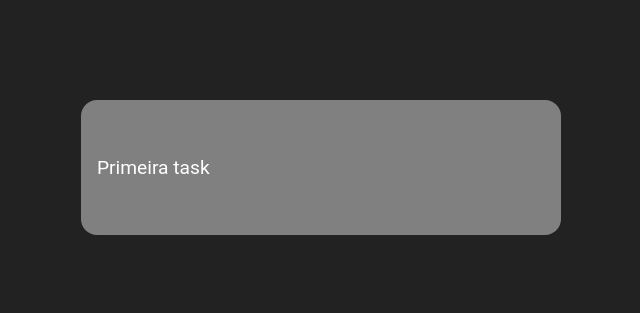
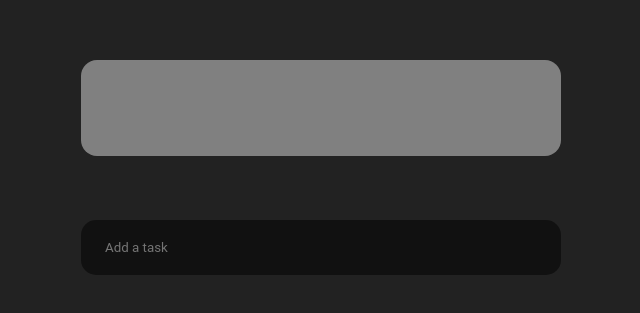
Before and after one commit to ranielm/react-modulo-02, a React (Create React App) app: page / in a window 1280 px wide. Shown: the part 233-546 px from the top of the page, without its empty margins (319-959 px from the left). Built offline with nearby package versions, Linux system fonts and the light colour scheme.

Commit message:
adicionando aula 03

```diff
--- a/package.json
+++ b/package.json
@@ -11,6 +11,7 @@
     "@types/react": "^18.0.0",
     "@types/react-dom": "^18.0.0",
     "@types/styled-components": "^5.1.26",
+    "nanoid": "^4.0.2",
     "react": "^18.2.0",
     "react-dom": "^18.2.0",
     "react-scripts": "5.0.1",
--- a/src/App.tsx
+++ b/src/App.tsx
@@ -1,4 +1,4 @@
-import Listview from "./components/Listview/Listview";
+import Listview from "./screens/Listview";
 import { AppLayoutContainer, GlobalStyle } from "./styles";
 
 const App = () => {
--- /dev/null
+++ b/src/components/Checkbox/index.tsx
@@ -0,0 +1,48 @@
+import styled, { StyledComponent } from "styled-components";
+import { colors } from "../../styles";
+import { ComponentProps } from "react";
+
+const CheckboxContainer = styled.div`
+  display: inline-block;
+  vertical-align: middle;
+`;
+
+const HiddenCheckbox = styled.input`
+  border: 0;
+  clip: rect(0 0 0 0);
+  clip-path: inset(50%);
+  height: 1px;
+  margin: -1px;
+  overflow: hidden;
+  padding: 0;
+  position: absolute;
+  white-space: nowrap;
+  width: 1px;
+`;
+
+type CheckboxProps = {
+  checked: boolean;
+};
+
+const StyledCheckbox = styled.div<CheckboxProps>`
+  display: inline-block;
+  width: 25px;
+  height: 25px;
+  background: ${(props) => (props.checked ? colors.primary : "none")};
+  border: 3px solid ${colors.primary};
+  border-radius: 25px;
+  transition: all 100ms;
+`;
+
+type Props = ComponentProps<StyledComponent<"input", {}>>;
+
+const Checkbox = ({ checked, ...props }: Props) => {
+  return (
+    <CheckboxContainer>
+      <HiddenCheckbox {...props} type="checkbox" />
+      <StyledCheckbox checked={checked} />
+    </CheckboxContainer>
+  );
+};
+
+export default Checkbox;
--- a/src/components/DecisionLoop/DecisionLoop.tsx
+++ b/src/components/DecisionLoop/index.tsx
@@ -1,4 +1,4 @@
-import ShowNumbers from "../ShowNumbers/ShowNumbers";
+import ShowNumbers from "../ShowNumbers";
 
 const DecisionLoop = () => {
   const numbers: number[] = [1, 2, 6, 78, 90, 35];
--- a/src/components/Listview/Listview.styles.ts
+++ /dev/null
@@ -1,23 +0,0 @@
-import styled from "styled-components";
-
-export const ListContainer = styled.div`
-    display: flex;
-    flex-direction: column;
-    align-items: stretch;
-    width: 30rem;
-`
-
-export const TodoListContainer = styled.div`
-    background: grey;
-    border-radius: 1rem;
-    padding: 3rem 1rem;
-    display: flex;
-    flex-direction: column;
-`
-
-export const TodoListItem = styled.label`
-    display: flex;
-    padding: 0.5rem 0;
-    align-items: center;
-    font-size: 1.2rem;
-`
--- a/src/components/Listview/Listview.tsx
+++ /dev/null
@@ -1,26 +0,0 @@
-import {
-  ListContainer,
-  TodoListContainer,
-  TodoListItem,
-} from "./Listview.styles";
-import { ITaskState } from "./Listview.types";
-
-const Listview = () => {
-  const tasks: ITaskState[] = [
-    { id: "1", label: "Primeira task", isComplete: false },
-  ];
-
-  return (
-    <ListContainer>
-      <TodoListContainer>
-        <TodoListItem>
-          {tasks.map((eachTask) => {
-            return eachTask.label;
-          })}
-        </TodoListItem>
-      </TodoListContainer>
-    </ListContainer>
-  );
-};
-
-export default Listview;
--- /dev/null
+++ b/src/components/Spacer/index.tsx
@@ -0,0 +1,20 @@
+import React from "react";
+import styled from "styled-components";
+
+type SpacerProps = {
+  flex?: number;
+  height?: number;
+  width?: number;
+};
+
+const StyledSpacer = styled.div<SpacerProps>`
+  height: ${(props) => props.height && `${props.height}rem`};
+  width: ${(props) => props.width && `${props.width}rem`};
+  flex: ${(props) => props.flex};
+`;
+
+const Spacer = ({ height, width, flex }: SpacerProps) => {
+  return <StyledSpacer height={height} width={width} flex={flex} />;
+};
+
+export default Spacer;
--- /dev/null
+++ b/src/screens/Listview/Listview.styles.ts
@@ -0,0 +1,31 @@
+import styled from "styled-components";
+
+export const ListContainer = styled.div`
+  display: flex;
+  flex-direction: column;
+  align-items: stretch;
+  width: 30rem;
+`;
+
+export const TodoListContainer = styled.div`
+  background: grey;
+  border-radius: 1rem;
+  padding: 3rem 1rem;
+  display: flex;
+  flex-direction: column;
+`;
+
+export const TodoListItem = styled.label`
+  display: flex;
+  padding: 0.5rem 0;
+  align-items: center;
+  font-size: 1.2rem;
+`;
+
+export const Input = styled.input`
+  background: rgba(0, 0, 0, 0.5);
+  border: none;
+  border-radius: 15px;
+  color: #fff;
+  padding: 20px 24px;
+`;
--- a/src/components/Listview/Listview.types.ts
+++ b/src/screens/Listview/Listview.types.ts
@@ -1,4 +1,4 @@
-export interface ITaskState {
+export interface ITask {
     id: string
     label: string
     isComplete: boolean
--- /dev/null
+++ b/src/screens/Listview/index.tsx
@@ -0,0 +1,69 @@
+import { useState, ChangeEvent, KeyboardEvent } from "react";
+import Checkbox from "../../components/Checkbox";
+import Spacer from "../../components/Spacer";
+import {
+  Input,
+  ListContainer,
+  TodoListContainer,
+  TodoListItem,
+} from "./Listview.styles";
+import { ITask } from "./Listview.types";
+import { nanoid } from "nanoid";
+
+const Listview = () => {
+  const [tasks, setTasks] = useState<ITask[]>([]);
+  const [newTaskLabel, setNewTaskLabel] = useState("");
+  const handleNewTaskLabelChange = (event: ChangeEvent<HTMLInputElement>) => {
+    setNewTaskLabel(event.target.value);
+  };
+  const addTask = (label: string) => {
+    const id = nanoid();
+    setTasks((tasks) => [...tasks, { id, label: label, isComplete: false }]);
+  };
+  const handleNewTaskKeyPress = (event: KeyboardEvent<HTMLInputElement>) => {
+    if (event.key === "Enter" && newTaskLabel !== "") {
+      addTask(newTaskLabel);
+      setNewTaskLabel("");
+    }
+  };
+  const updateTaskCompletion = (taskId: string, isComplete: boolean) => {
+    setTasks((tasks) =>
+      tasks.map((task) => {
+        if (task.id === taskId) return { ...task, isComplete };
+        return task;
+      })
+    );
+  };
+  const handleTaskCompleteChange =
+    (task: ITask) => (event: ChangeEvent<HTMLInputElement>) => {
+      updateTaskCompletion(task.id, event.target.checked);
+    };
+
+  return (
+    <ListContainer>
+      <TodoListContainer>
+        {tasks.map((eachTask) => (
+          <TodoListItem key={eachTask.id}>
+            <Checkbox
+              key={eachTask.id}
+              checked={eachTask.isComplete}
+              onChange={handleTaskCompleteChange(eachTask)}
+            />
+            <Spacer width={2} />
+            {eachTask.label}
+            <Spacer flex={1} />
+          </TodoListItem>
+        ))}
+      </TodoListContainer>
+      <Spacer height={4} />
+      <Input
+        placeholder="Add a task"
+        value={newTaskLabel}
+        onChange={handleNewTaskLabelChange}
+        onKeyPress={handleNewTaskKeyPress}
+      />
+    </ListContainer>
+  );
+};
+
+export default Listview;
--- a/src/styles.ts
+++ b/src/styles.ts
@@ -1,4 +1,4 @@
-import styled, {createGlobalStyle} from 'styled-components'
+import styled, { createGlobalStyle } from "styled-components";
 
 export const GlobalStyle = createGlobalStyle`
    * {
@@ -26,5 +26,9 @@ export const AppLayoutContainer = styled.div`
 `;
 
 export const globalColorsObject = {
-   primaryColor: '#FFC93f'
-}
+  primaryColor: "#FFC93f",
+};
+
+export const colors = {
+  primary: "#FFC93F",
+};
```
Also changed, not shown: src/components/ShowNumbers/index.tsx (renamed from src/components/ShowNumbers/ShowNumbers.tsx), 1 other file (tests, documents, lock files or other folders). Lines whose indentation alone changed are shown as unchanged.
